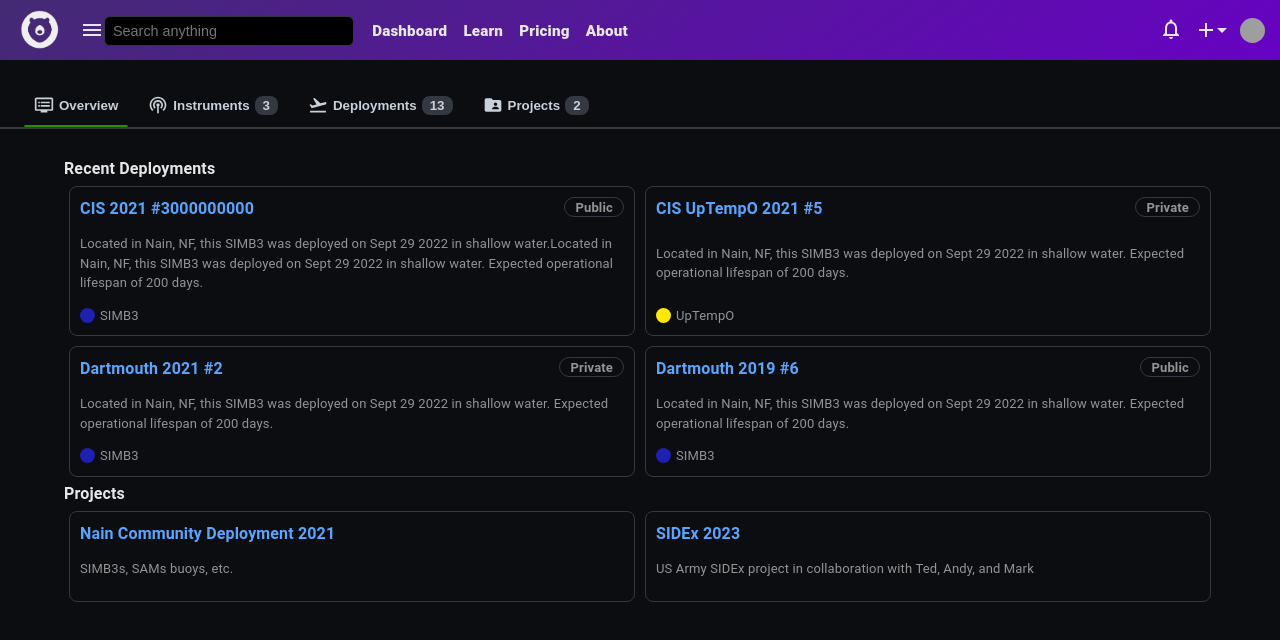
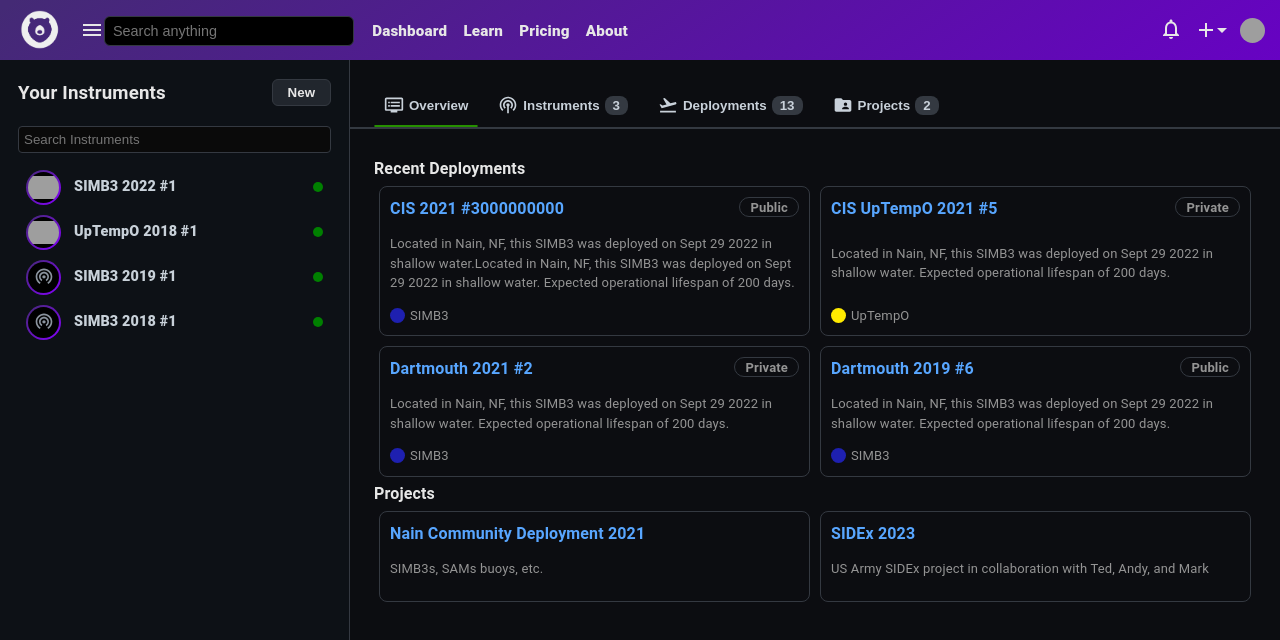
Before and after one commit to cplanck/project-bear-frontend, a Next.js app: page /dashboard/overview in a window 1280 px wide. Shown: the top 640 px of the page. Built offline with nearby package versions, Linux system fonts and the light colour scheme; grey boxes are pictures that could not be loaded.

Commit message:
more polishing

```diff
--- a/src/components/forms/AddInstrumentForm.js
+++ b/src/components/forms/AddInstrumentForm.js
@@ -72,6 +72,7 @@ export default function AddInstrumentForm(props){
 
     function updateInstrumentContext(){
       instrumentDetails['date_added']=dayjs().format()
+      instrumentDetails['last_modified']=dayjs().format()
       instrumentDetails['purchased_date']?instrumentDetails:setInstrumentDetails(structuredClone(instrumentDetails['purchase_date']=dayjs().format()))
       setInstrumentDetails(structuredClone(instrumentDetails['id']=24))
       const temp = props.instruments
--- a/src/components/forms/EditInstrumentForm.js
+++ b/src/components/forms/EditInstrumentForm.js
@@ -95,6 +95,7 @@ export default function EditInstrumentForm(props){
       onSubmit: values => {
         updateInstrumentContext()
         handleAlerts('snackbar', 'success', instrumentDetails.name + ' successfully edited!')
+
       },
     });
 
--- a/src/pages/dashboard/[page].js
+++ b/src/pages/dashboard/[page].js
@@ -11,6 +11,7 @@ import styles from '@/components/instrument/Instrument.module.css'
 import { useContext } from 'react';
 import { InstrumentContext, DeploymentContext, DataAvailableContext } from '@/components/Context'
 import { maxWidth } from '@mui/system';
+import SideNav from '@/components/instrument/SideNav';
 
 
 export default function Dashboard(props) {
@@ -52,7 +53,7 @@ export default function Dashboard(props) {
 
   return (
     <div className={styles.instrumentContainer}>
-      {/* <SideNav/> */}
+      <SideNav/>
       <div className={styles.mainPanel} style={{border: '0px solid blue', width: '100%'}}>
         <DashboardTabs page={page} updatePage={updatePage} userOverview={userOverview} className={'hideOnSmall'}/>
         <Container className={styles.mainPageContainer} maxWidth={false} style={{maxWidth: '1200px'}}>
```
